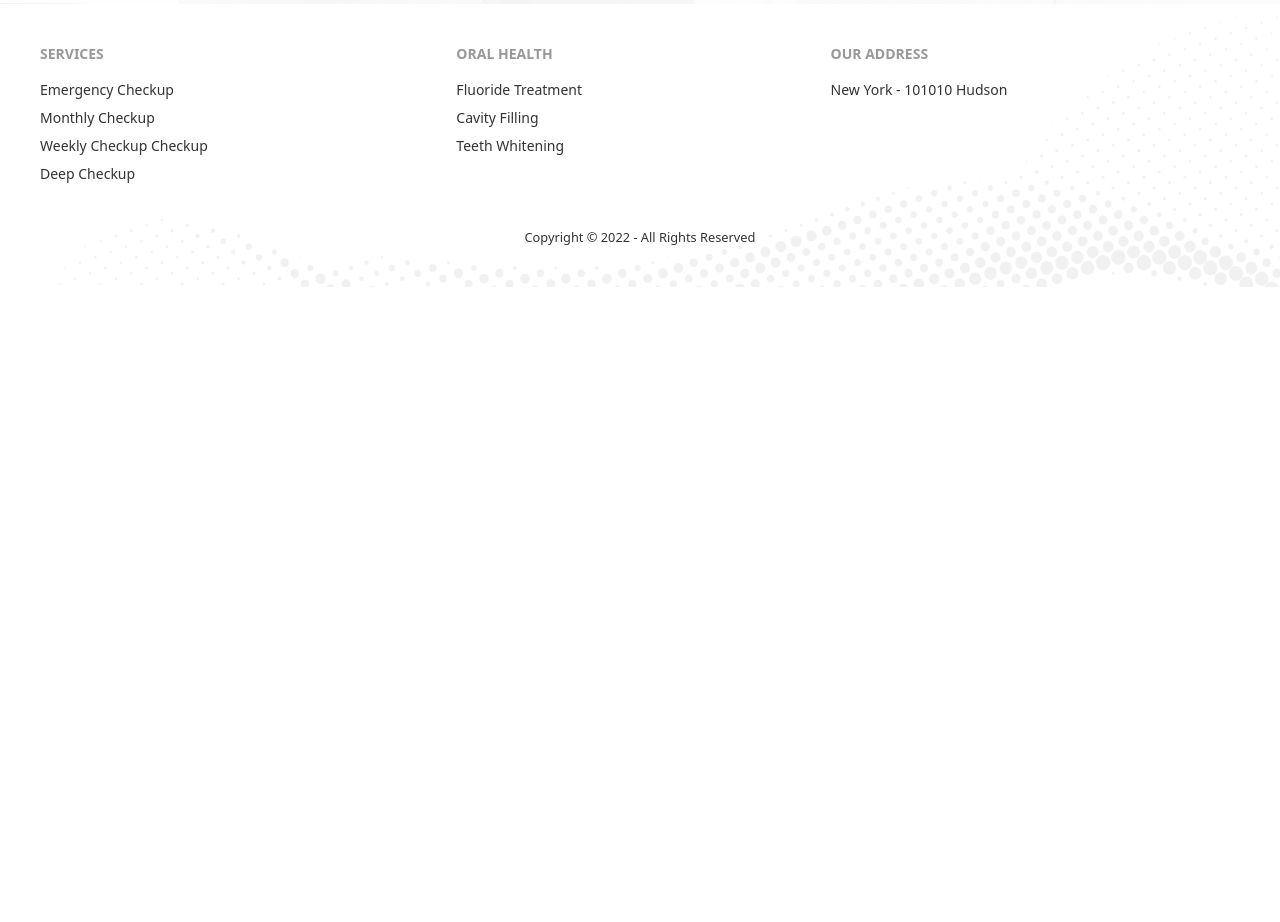
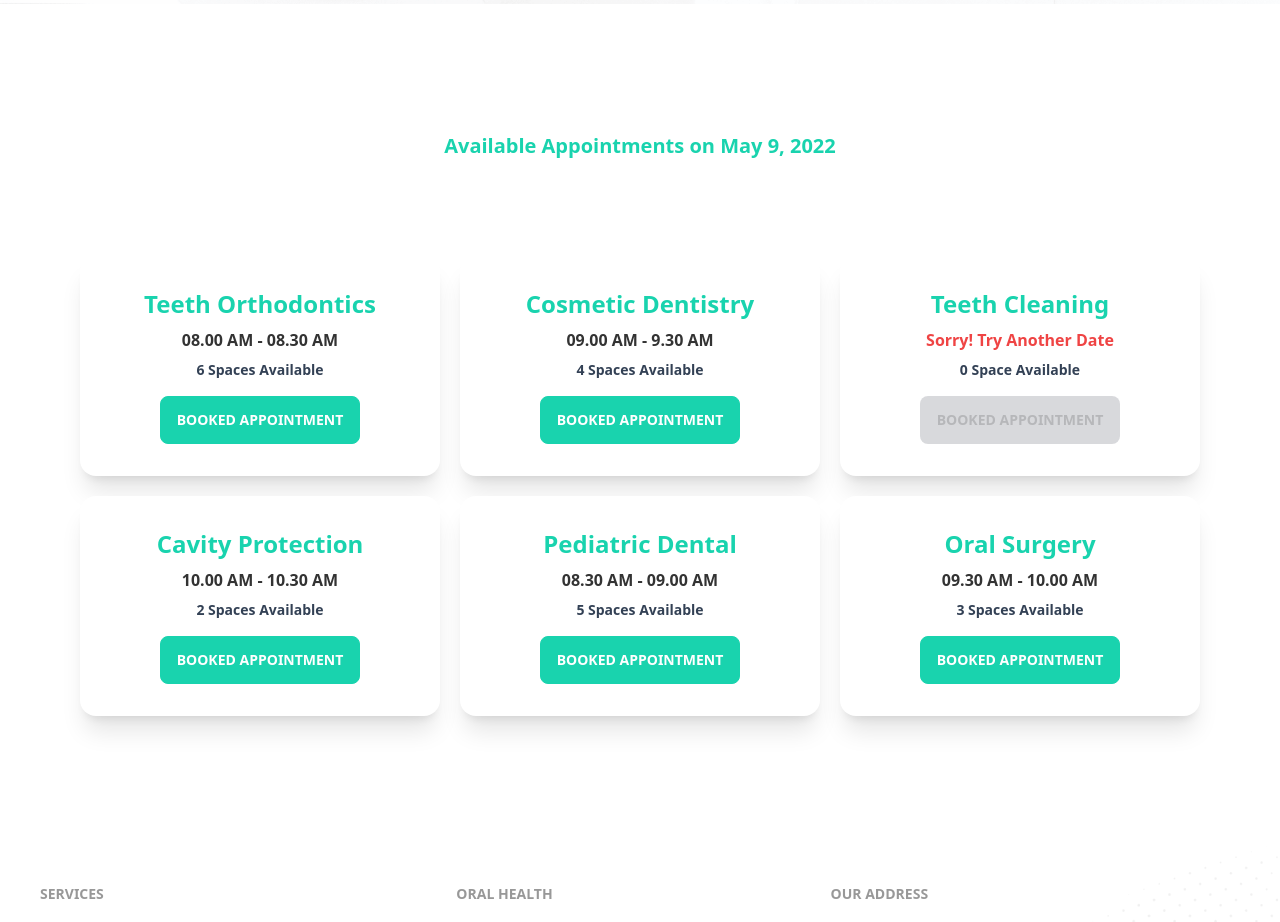
Before and after one commit to HasibAliOpu/doctor-portal, a React (Create React App) app: page /appointment in a window 1280 px wide. Shown: the part 860-1782 px from the top of the page. Before the commit the page ends 1147 px from the top, so only its background shows below. Built offline with nearby package versions, Linux system fonts and the light colour scheme.

Commit message:
showing available services on appointment page

```diff
--- /dev/null
+++ b/public/services.json
@@ -0,0 +1,54 @@
+[
+  {
+    "_id": 1,
+    "name": "Teeth Orthodontics",
+    "slots": [
+      "08.00 AM - 08.30 AM",
+      "08.30 AM - 09.00 AM",
+      "09.00 AM - 9.30 AM",
+      "09.30 AM - 10.00 AM",
+      "10.00 AM - 10.30 AM",
+      "10.30 AM - 11.00 AM"
+    ]
+  },
+  {
+    "_id": 2,
+    "name": "Cosmetic Dentistry",
+    "slots": [
+      "09.00 AM - 9.30 AM",
+      "09.30 AM - 10.00 AM",
+      "10.00 AM - 10.30 AM",
+      "10.30 AM - 11.00 AM"
+    ]
+  },
+  {
+    "_id": 3,
+    "name": "Teeth Cleaning",
+    "slots": []
+  },
+  {
+    "_id": 4,
+    "name": "Cavity Protection",
+    "slots": ["10.00 AM - 10.30 AM", "10.30 AM - 11.00 AM"]
+  },
+  {
+    "_id": 5,
+    "name": "Pediatric Dental",
+    "slots": [
+      "08.30 AM - 09.00 AM",
+      "09.00 AM - 9.30 AM",
+      "09.30 AM - 10.00 AM",
+      "10.00 AM - 10.30 AM",
+      "10.30 AM - 11.00 AM"
+    ]
+  },
+  {
+    "_id": 6,
+    "name": "Oral Surgery",
+    "slots": [
+      "09.30 AM - 10.00 AM",
+      "10.00 AM - 10.30 AM",
+      "10.30 AM - 11.00 AM"
+    ]
+  }
+]
--- a/src/Pages/Appointment/Appointment.js
+++ b/src/Pages/Appointment/Appointment.js
@@ -1,11 +1,14 @@
-import React from "react";
+import React, { useState } from "react";
 import Footer from "../Shared/Footer";
 import AppointmentBanner from "./AppointmentBanner";
+import AvailableAppointment from "./AvailableAppointment";
 
 const Appointment = () => {
+  const [date, setDate] = useState(new Date());
   return (
     <div>
-      <AppointmentBanner />
+      <AppointmentBanner date={date} setDate={setDate} />
+      <AvailableAppointment date={date} />
       <Footer />
     </div>
   );
--- a/src/Pages/Appointment/AppointmentBanner.js
+++ b/src/Pages/Appointment/AppointmentBanner.js
@@ -3,20 +3,17 @@ import chair from "../../assets/images/chair.png";
 import bg from "../../assets/images/bg.png";
 import { DayPicker } from "react-day-picker";
 import "react-day-picker/dist/style.css";
-import { format } from "date-fns";
 
-const AppointmentBanner = () => {
-  const [date, setDate] = useState(new Date());
+const AppointmentBanner = ({ date, setDate }) => {
   return (
     <div
       style={{ background: `url(${bg})`, backgroundSize: "cover" }}
-      class="hero min-h-screen"
+      className="hero min-h-screen"
     >
-      <div class="hero-content flex-col lg:flex-row-reverse">
-        <img src={chair} class="max-w-lg rounded-lg shadow-2xl" alt="" />
+      <div className="hero-content flex-col lg:flex-row-reverse gap-16">
+        <img src={chair} className="max-w-xl rounded-lg shadow-2xl" alt="" />
         <div>
           <DayPicker mode="single" selected={date} onSelect={setDate} />
-          <p>Your Selected Date: {format(date, "PP")}.</p>
         </div>
       </div>
     </div>
--- /dev/null
+++ b/src/Pages/Appointment/AvailableAppointment.js
@@ -0,0 +1,26 @@
+import { format } from "date-fns";
+import React, { useEffect, useState } from "react";
+import Service from "./Service";
+
+const AvailableAppointment = ({ date }) => {
+  const [services, setServices] = useState([]);
+  useEffect(() => {
+    fetch("services.json")
+      .then((res) => res.json())
+      .then((data) => setServices(data));
+  }, []);
+  return (
+    <div className="my-32">
+      <h2 className="text-secondary text-xl font-bold text-center">
+        Available Appointments on {format(date, "PP")}
+      </h2>
+      <div className="grid grid-cols-1 md:grid-cols-2 lg:grid-cols-3 gap-5 px-20 mt-24">
+        {services.map((service) => (
+          <Service key={service._id} service={service}></Service>
+        ))}
+      </div>
+    </div>
+  );
+};
+
+export default AvailableAppointment;
--- /dev/null
+++ b/src/Pages/Appointment/Service.js
@@ -0,0 +1,32 @@
+import React from "react";
+
+const Service = ({ service }) => {
+  const { name, slots } = service;
+  return (
+    <div className="card lg:max-w-lg bg-base-100 shadow-xl">
+      <div className="card-body items-center text-center">
+        <h2 className="card-title text-secondary text-2xl">{name}</h2>
+        <p className="font-semibold">
+          {slots.length ? (
+            <span>{slots[0]}</span>
+          ) : (
+            <span className="text-red-500">Sorry! Try Another Date</span>
+          )}
+        </p>
+        <p className="font-bold  text-sm text-slate-700">
+          {slots.length} {slots.length > 1 ? "Spaces" : "Space"} Available
+        </p>
+        <div className="card-actions mt-2">
+          <button
+            disabled={slots.length === 0}
+            className="btn btn-secondary text-white"
+          >
+            booked appointment
+          </button>
+        </div>
+      </div>
+    </div>
+  );
+};
+
+export default Service;
```
